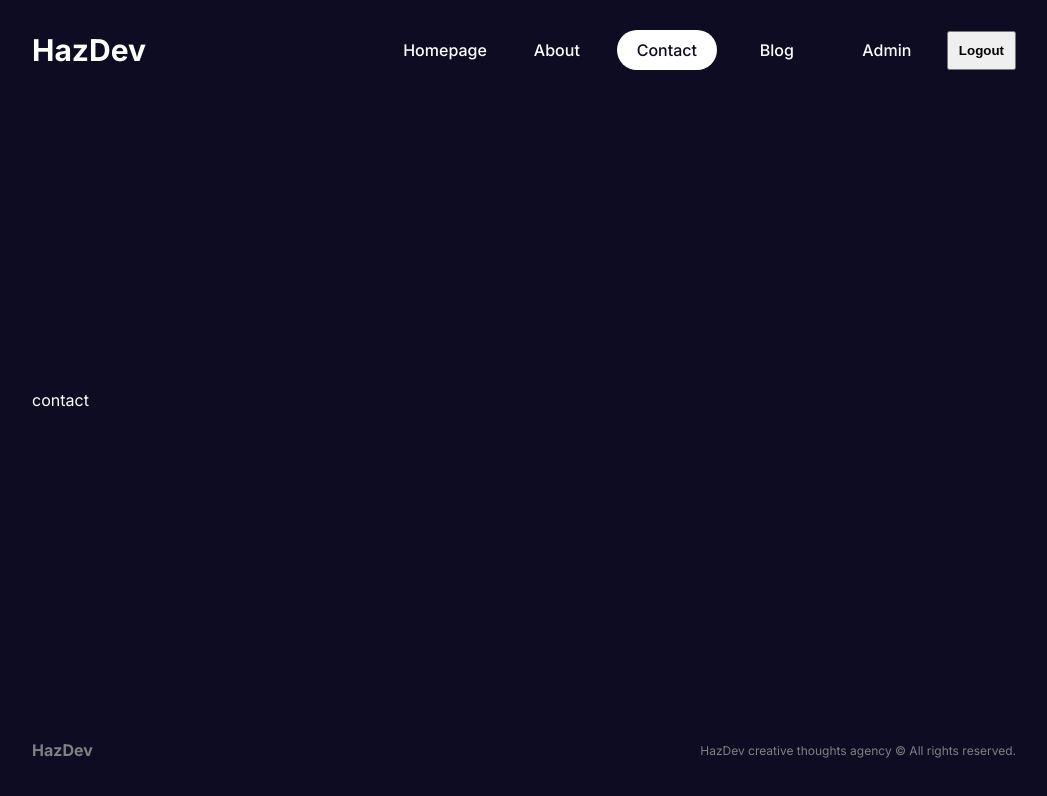
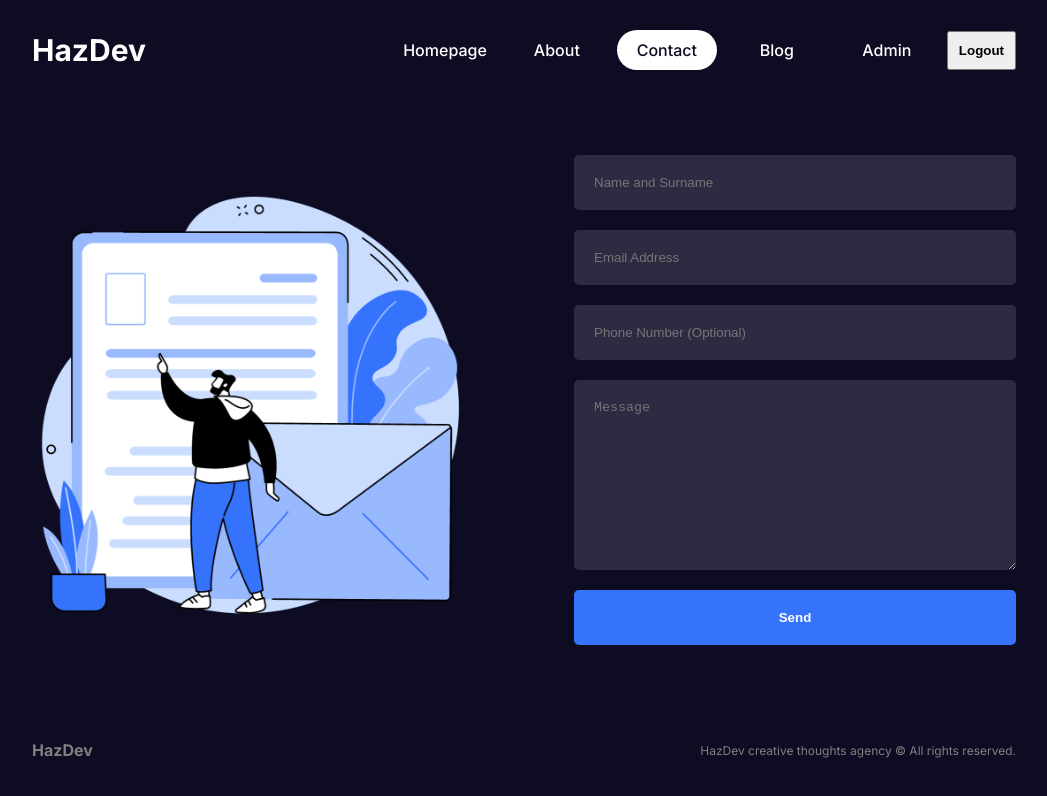
Before and after one commit to Haizom/HazDev, a Next.js app: page /contact in a window 1280 px wide. Shown: the top 796 px of the page, without its empty margins (116-1163 px from the left). Built offline with nearby package versions, Linux system fonts and the light colour scheme.

Commit message:
about and contact pages -2

```diff
--- a/app/about/page.tsx
+++ b/app/about/page.tsx
@@ -2,8 +2,8 @@
 import styles from "./about.module.css";
 
 export const metadata = {
-  title: "About Page",
-  description: "About description",
+  title: "About HazDev",
+  description: "We create digital ideas that are bigger, bolder, braver and better.",
 };
 
 
--- /dev/null
+++ b/app/contact/contact.module.css
@@ -0,0 +1,51 @@
+.container {
+    display: flex;
+    align-items: center;
+    gap: 100px;
+  }
+
+  .imgContainer {
+    flex: 1;
+    height: 500px;
+    position: relative;
+  }
+
+  .img {
+    object-fit: contain;
+  }
+
+  .formContainer {
+    flex: 1;
+  }
+
+  .form {
+    display: flex;
+    flex-direction: column;
+    gap: 20px;
+  }
+
+  .form input,
+  .form textarea {
+    padding: 20px;
+    border-radius: 5px;
+    border: none;
+    outline: none;
+    background-color: var(--bgSoft);
+    color: var(--text);
+  }
+
+  .form button {
+    padding: 20px;
+    background-color: var(--btn);
+    color: var(--text);
+    font-weight: bold;
+    border: none;
+    border-radius: 5px;
+    cursor: pointer;
+  }
+
+  @media (max-width: 768px) {
+    .container {
+      flex-direction: column;
+    }
+  }
--- a/app/contact/page.tsx
+++ b/app/contact/page.tsx
@@ -1,5 +1,38 @@
-export default function ContactPage() {
+// "use client";
+import Image from "next/image";
+import styles from "./contact.module.css";
+
+
+export const metadata = {
+  title: "Contact Us",
+  description: "Contact description",
+};
+
+const ContactPage = () => {
+
   return (
-    <div>contact</div>
-  )
-}
+    <div className={styles.container}>
+      <div className={styles.imgContainer}>
+        <Image src="/contact.png" alt="" fill className={styles.img} />
+      </div>
+      <div className={styles.formContainer}>
+
+        <form action="" className={styles.form}>
+          <input type="text" placeholder="Name and Surname" />
+          <input type="text" placeholder="Email Address" />
+          <input type="text" placeholder="Phone Number (Optional)" />
+          <textarea
+            name=""
+            id=""
+            cols= {30}
+            rows={10}
+            placeholder="Message"
+          ></textarea>
+          <button>Send</button>
+        </form>
+      </div>
+    </div>
+  );
+};
+
+export default ContactPage;
--- a/app/layout.tsx
+++ b/app/layout.tsx
@@ -8,8 +8,8 @@
 const inter = Inter({ subsets: ["latin"] });
 
 export const metadata: Metadata = {
-  title: "2 weeks next js",
-  description: "Generated by create next app",
+  title: "HazDev Agency.",
+  description: "Creative Thoughts Agency.",
 };
 
 export default function RootLayout({
```
